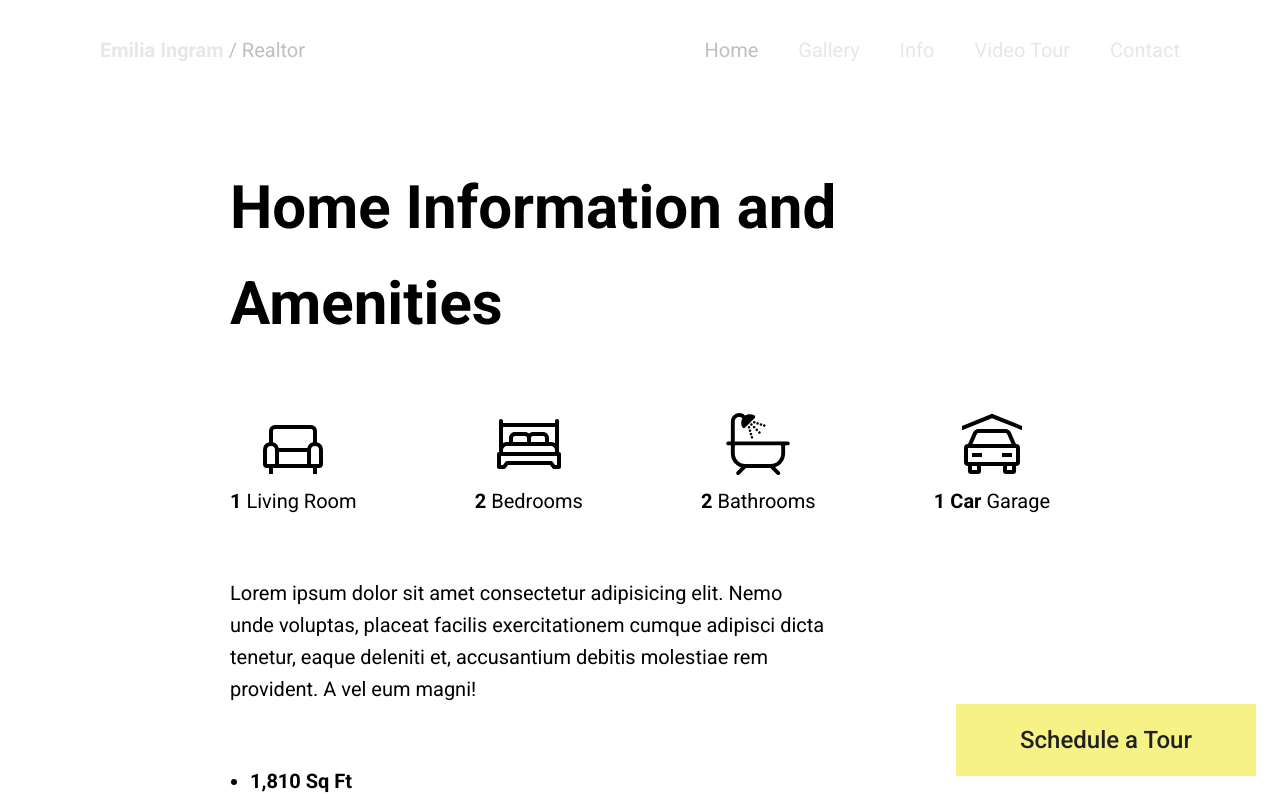
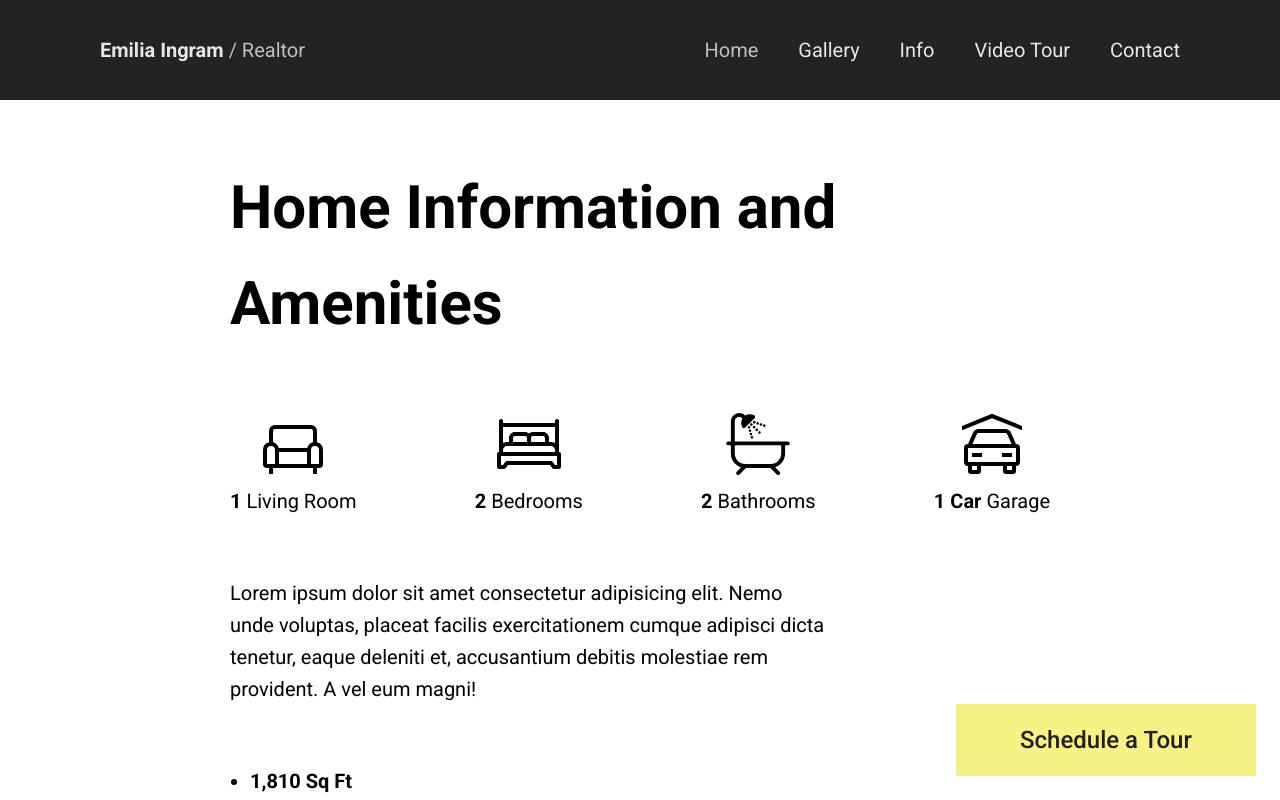
Before and after one commit to Knopkaivy/real-estate-landing, a React (Create React App) app: page /more in a window 1280 px wide. Shown: the top 800 px of the page. Built offline with nearby package versions, Linux system fonts and the light colour scheme.

Commit message:
add Link to Home action on Navbar

```diff
--- a/src/components/Navbar.jsx
+++ b/src/components/Navbar.jsx
@@ -1,17 +1,25 @@
 import React from 'react';
+import { Link, useLocation } from 'react-router-dom';
 import '../styles/Navbar.css';
 
 const Navbar = () => {
+  let location = useLocation();
   return (
-    <div className="Navbar">
+    <div
+      className={`Navbar ${
+        location.pathname.includes('more') && 'Navbar--more'
+      }`}
+    >
       <div className="Navbar__logo">
         <span>Emilia Ingram </span>/ Realtor
       </div>
       <div className="Navbar__linksContainer">
-        <div className="Navbar__link Navbar__link--active">Home</div>
-        <a href="#gallery" className="Navbar__link">
+        <Link to="/" className="Navbar__link Navbar__link--active">
+          Home
+        </Link>
+        <Link to="/#gallery" className="Navbar__link">
           Gallery
-        </a>
+        </Link>
         <a href="#info" className="Navbar__link">
           Info
         </a>
--- a/src/styles/Navbar.css
+++ b/src/styles/Navbar.css
@@ -28,6 +28,10 @@
 }
 .Navbar__link {
 }
+.Navbar__link:hover,
+.Navbar__link:active {
+  color: var(--color-grey);
+}
 .Navbar__link--active {
   color: var(--color-grey);
 }
```
